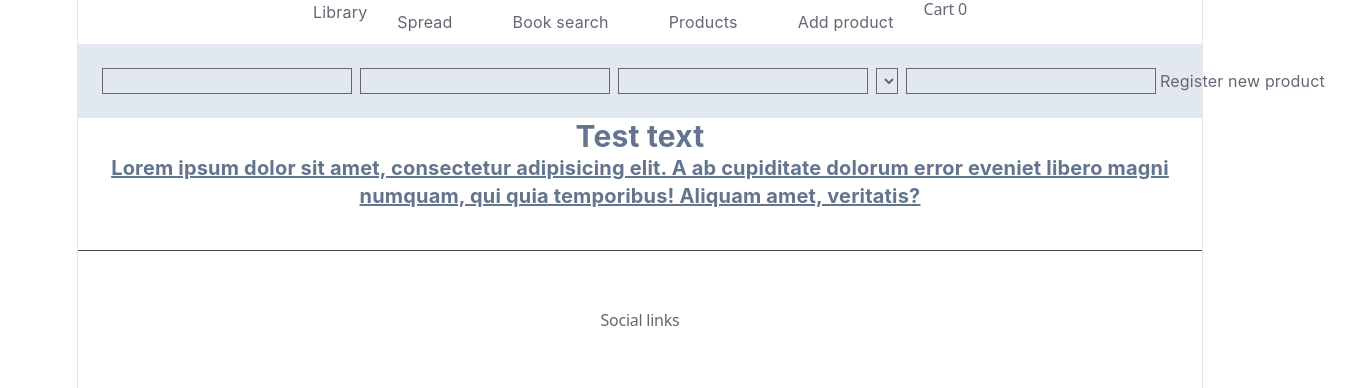
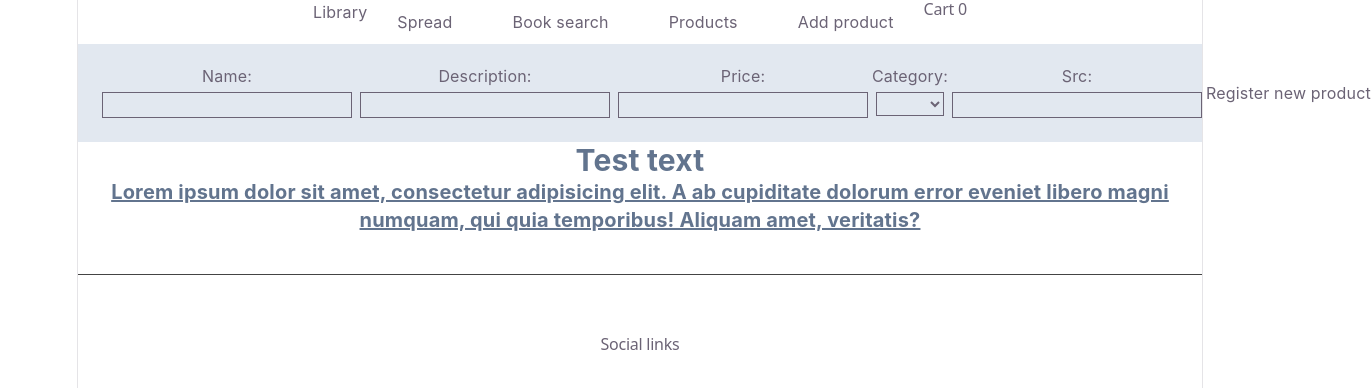
Before and after one commit to LexiconGroup61/react-frontend, a React (Vite) app: page /addproduct in a window 1280 px wide. Shown: the top 388 px of the page, 1371 px wide, since content can reach past the window. Built offline with nearby package versions, Linux system fonts and the light colour scheme.

Commit message:
Schema validation

```diff
--- a/package.json
+++ b/package.json
@@ -10,6 +10,7 @@
     "preview": "vite preview"
   },
   "dependencies": {
+    "@hookform/resolvers": "^5.4.0",
     "@tailwindcss/vite": "^4.3.0",
     "axios": "^1.16.1",
     "react": "^19.2.6",
@@ -17,7 +18,8 @@
     "react-hook-form": "^7.77.0",
     "react-router": "^7.16.0",
     "styled-components": "^6.4.2",
-    "tailwindcss": "^4.3.0"
+    "tailwindcss": "^4.3.0",
+    "yup": "^1.7.1"
   },
   "devDependencies": {
     "@eslint/js": "^10.0.1",
--- a/src/components/AddProduct.jsx
+++ b/src/components/AddProduct.jsx
@@ -1,7 +1,21 @@
 import { useForm } from "react-hook-form";
+import {number, object, string } from "yup";
+import {yupResolver} from "@hookform/resolvers/yup";
 
 const AddProduct = () => {
-    const { register, handleSubmit } = useForm();
+
+    const schema = object({
+        name: string().required(),
+        description: string().required(),
+        price: number().positive().integer(),
+        category: string(),
+        src: string()
+    });
+
+    const { register, handleSubmit, formState: {errors} } = useForm({
+        resolver: yupResolver(schema)
+    });
+
 
     const onSubmit = (data) => {
         console.log(data);
@@ -10,14 +24,33 @@ const AddProduct = () => {
     return (
         <div className="bg-slate-200 p-5">
             <form className="flex flex-row" onSubmit={handleSubmit(onSubmit)}>
+                <div className="flex flex-col">
+                <label>Name:</label>
                 <input className="border m-1" type="text" {...register("name")} />
-                <input className="border m-1" type="text" {...register("description")} />
-                <input className="border m-1" type="number" {...register("price")} />
+                    <p>{errors.name?.message}</p>
+                </div>
+                <div className="flex flex-col">
+                <label>Description:</label>
+                <input className="border m-1" type="text" {...register("description", { required: true})} />
+                {errors.description && <p>This field is required</p>}
+                </div>
+                    <div className="flex flex-col">
+                        <label>Price:</label>
+                <input className="border m-1" type="number" {...register("price", {min: 0})} />
+                        {errors.price && <p>Price should be positive</p>}
+                        <p>{errors.price?.message}</p>
+                    </div>
+                        <div className="flex flex-col">
+                        <label>Category:</label>
                 <select className="border m-1" {...register("category")}>
                     <option value="candy" />
                     <option value="fruit" />
                 </select>
+                        </div>
+                            <div className="flex flex-col">
+                            <label>Src:</label>
                 <input className="border m-1" type="text" {...register("src")} />
+                            </div>
                 <input type="submit" value="Register new product"/>
             </form>
 
```
Also changed, not shown: 1 other file (tests, documents, lock files or other folders).
